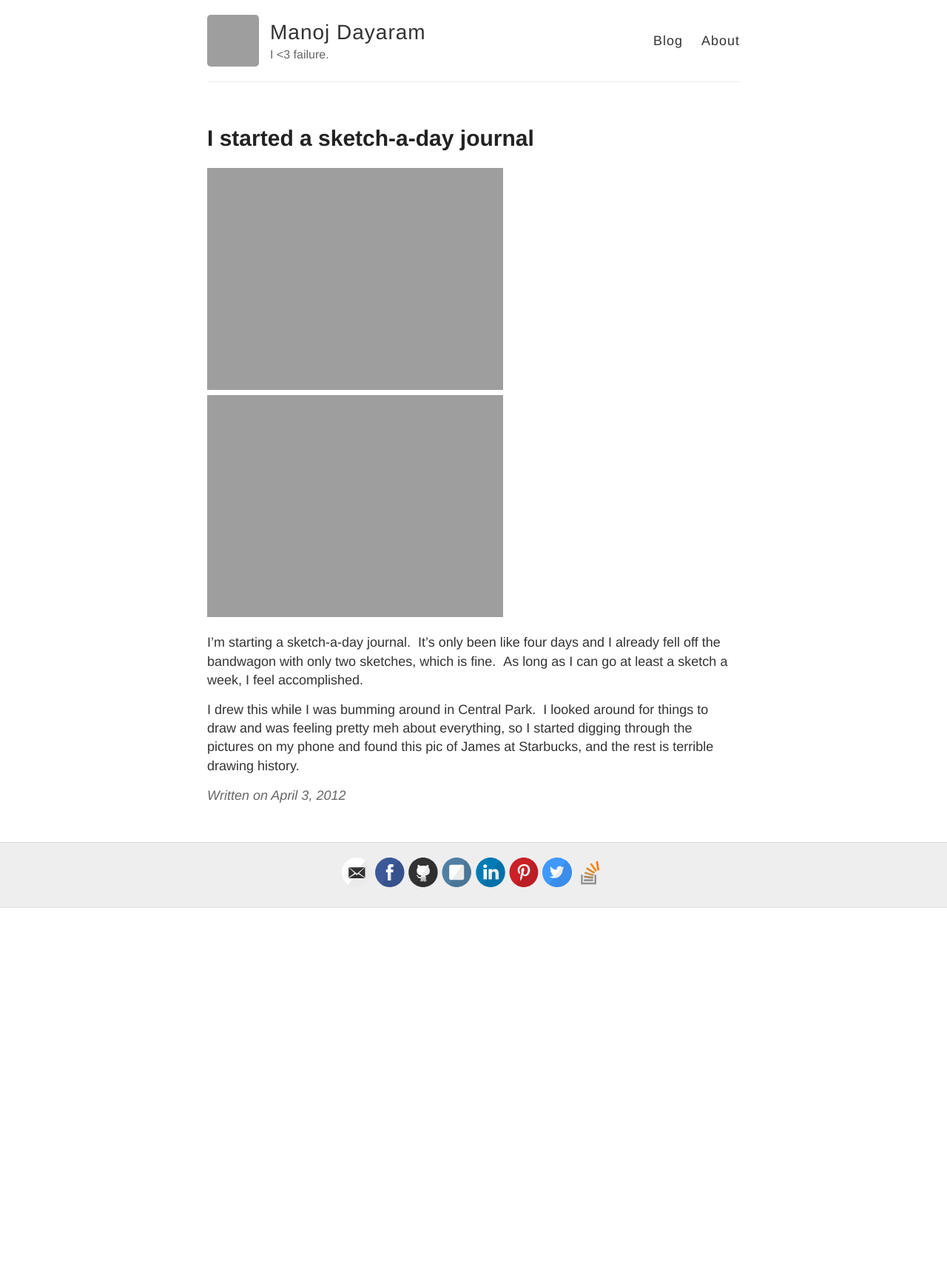
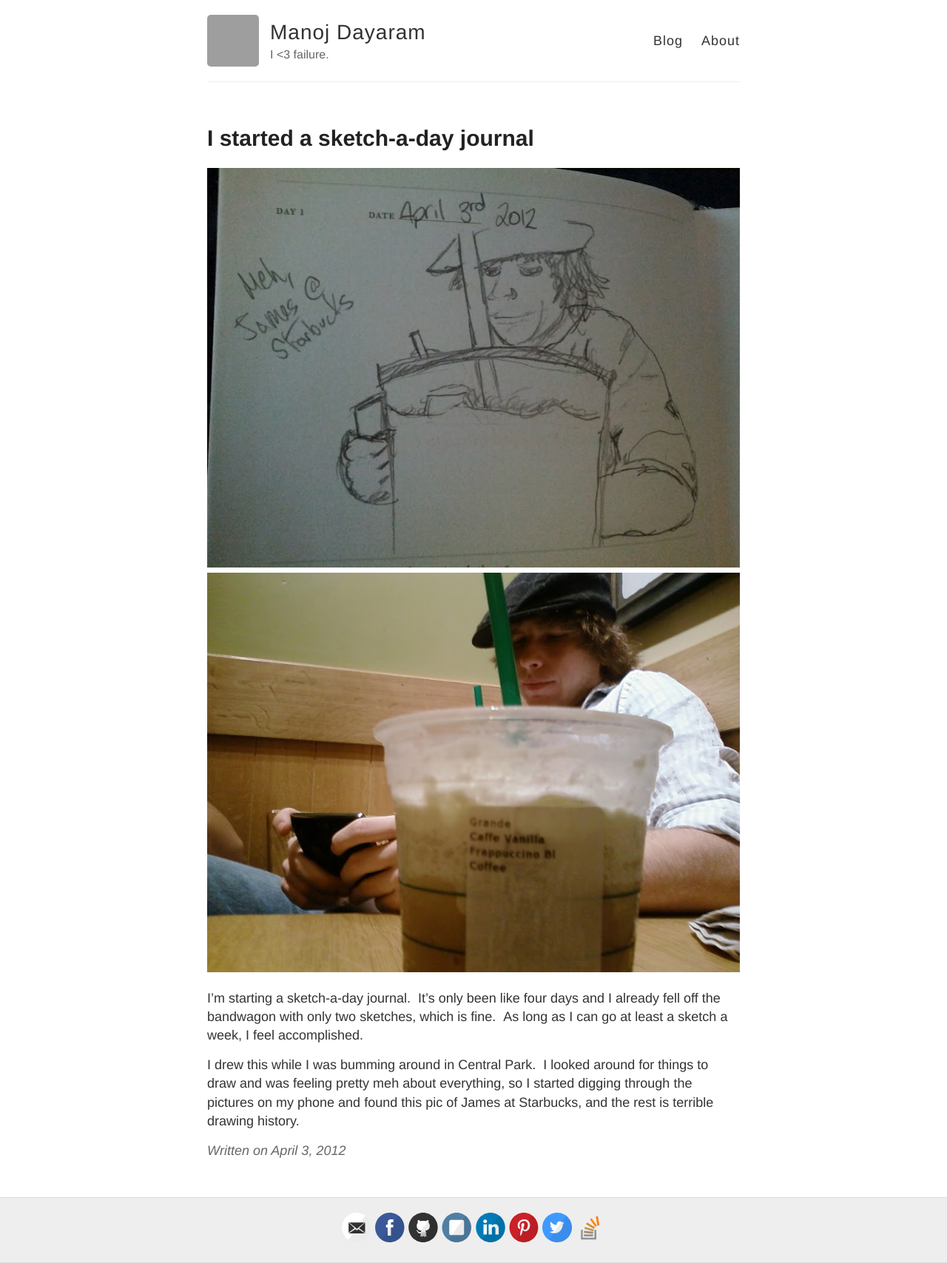
Before and after one commit to mdayaram/mdayaram.github.io, a Jekyll site: the page built from _posts/2012-04-03-sketch-start.md, in a window 1280 px wide. Shown: the whole page at 74% size. Built offline with Jekyll 4.4.1, drawn with Linux system fonts in a browser that asks for light colours; comment, search, counter and statistics services are not loaded; before the commit the page ends 1227 px from its top, so only the background shows below that; grey boxes are pictures that could not be loaded.

Commit message:
update images

```diff
--- a/_posts/2012-04-03-sketch-start.md
+++ b/_posts/2012-04-03-sketch-start.md
@@ -6,8 +6,8 @@ tags:
 - sketch
 tumblr_url: http://blog.noj.cc/post/20613982799/im-starting-a-sketch-a-day-journal-its-only
 ---
-![]('/images/sketches/james-sketch.jpg')
-![]('/images/sketches/james-photo.jpg')
+![](/images/sketches/james-sketch.jpg)
+![](/images/sketches/james-photo.jpg)
 
 I’m starting a sketch-a-day journal.  It’s only been like four days and I already fell off the bandwagon with only two sketches, which is fine.  As long as I can go at least a sketch a week, I feel accomplished.
 
```
